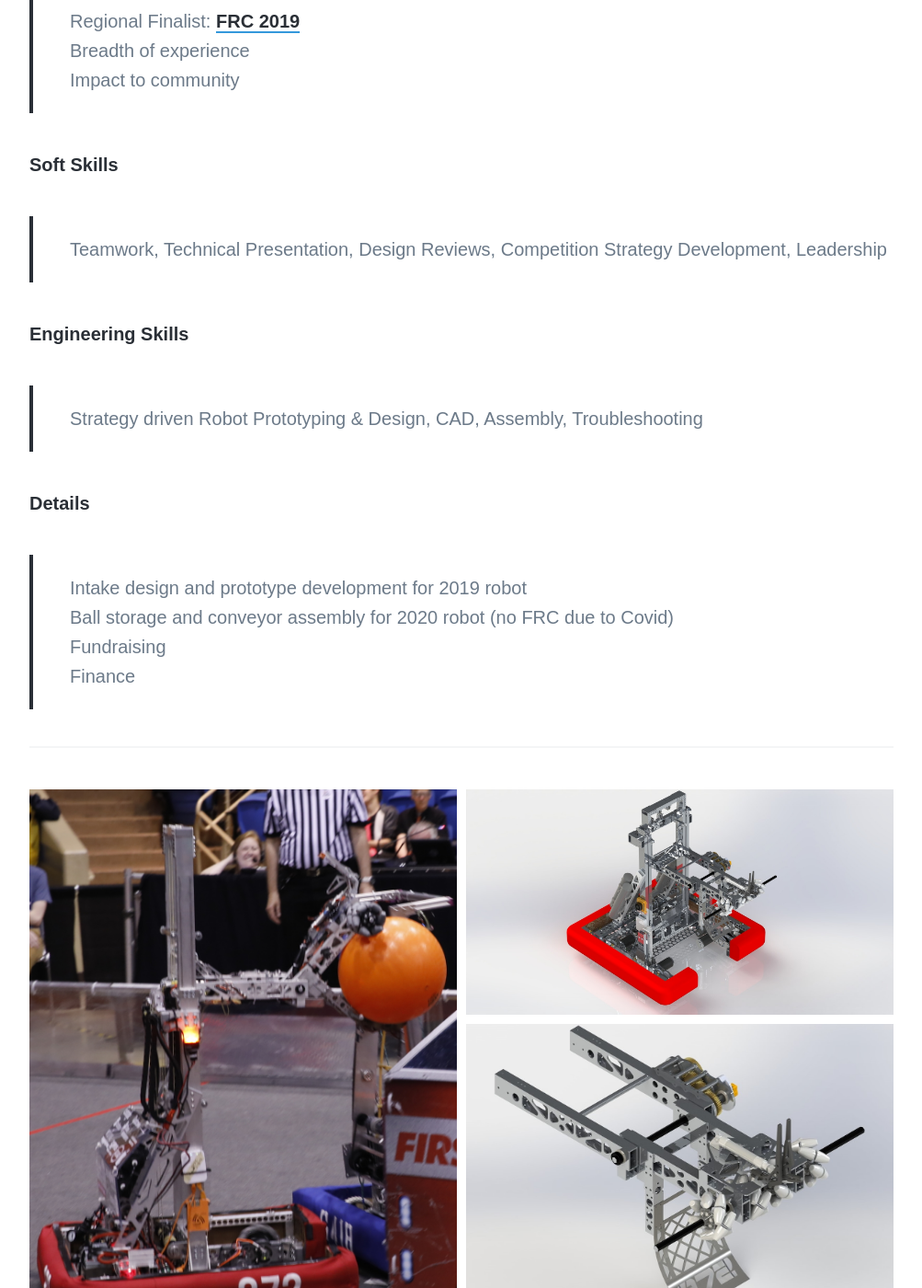
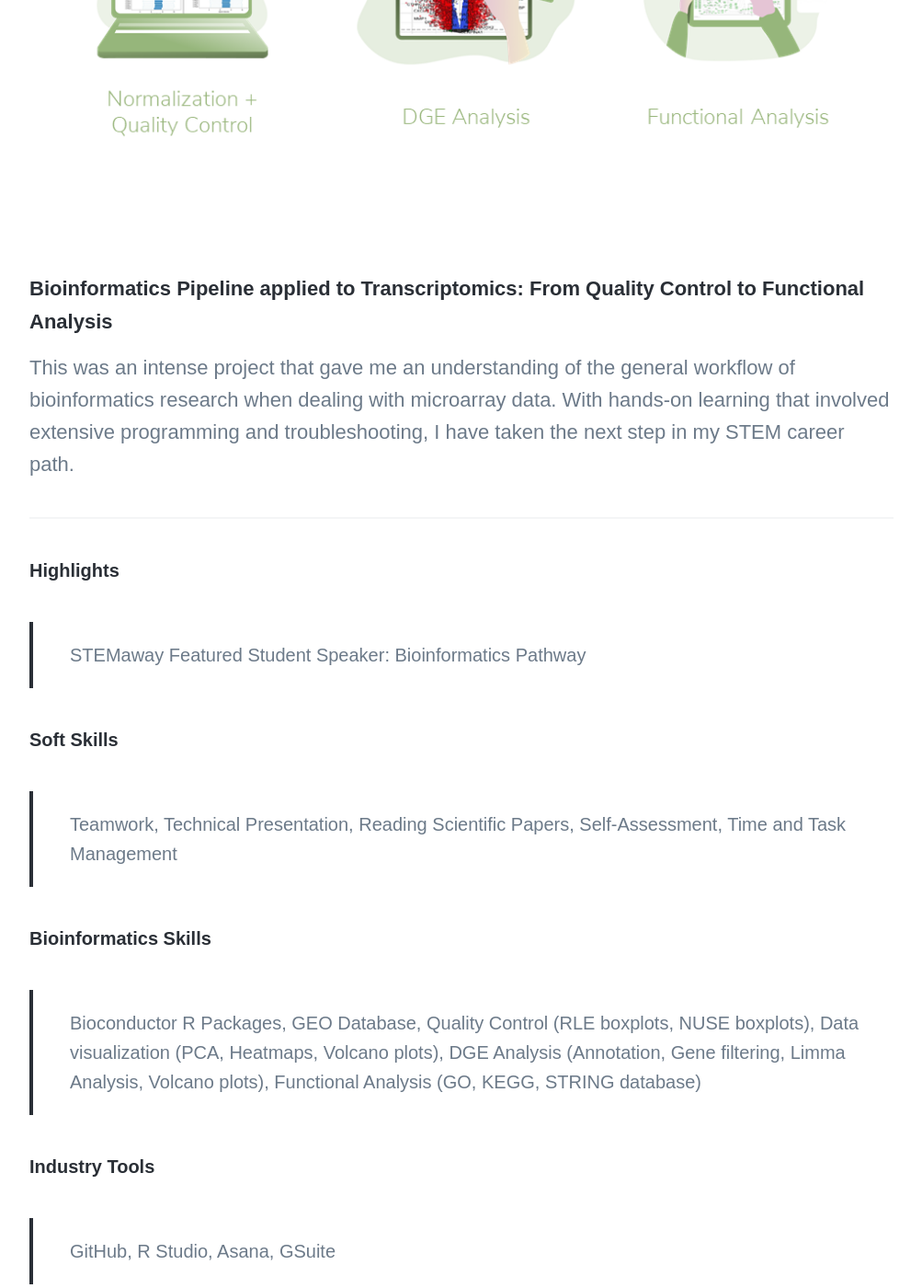
Before and after one commit to disha-22/disha-22.github.io, a Jekyll site: the page built from _projects/bio.md, in a window 1280 px wide and 1400 px high, scrolled down 848 px. Shown: the whole window at 92% size, without its empty margins (138-1141 px from the left). Built offline with Jekyll 4.4.1, drawn with Linux system fonts in a browser that asks for light colours; nearby versions of some CDN libraries; some web fonts are replaced; some of the changed text lies outside the part shown.

Commit message:
Update bio.md

```diff
--- a/_projects/bio.md
+++ b/_projects/bio.md
@@ -1,30 +1,34 @@
 ---
-title: 'Competitive Robotics'
-subtitle: 'Regional Finalists - FRC 2019'
-date: 2018-05-30 00:00:00
-description: Design and Assembly <br> Fundraising and Finance <br> Community Outreach
-featured_image: '/images/demo/r1.jpg'
+title: 'Bioinformatics Pipeline applied to Transcriptomics'
+subtitle: 'Internship - Summer 2020'
+date: 2018-06-30 00:00:00
+description: Transcriptomics Data Analysis using Bioconductor R Packages - From Quality Control to Functional Analysis
+featured_image: '/images/demo/bioinformatics.png'
 ---
 
-<br>
-Member of the Los Gatos High School Robotics Team: <a href ="http://ironclaw972.org/"> 972 IronClaw </a> in Freshman and Sophomore years.
+![](/images/demo/bioinformatics-p.png)
+
+<h4>Bioinformatics Pipeline applied to Transcriptomics: From Quality Control to Functional Analysis</h4>
+
+This was an intense project that gave me an understanding of the general workflow of bioinformatics research when dealing with microarray data. With hands-on learning that involved extensive programming and troubleshooting, I have taken the next step in my STEM career path.
 
 <hr>
 
 <h6> Highlights </h6>
-> Regional Finalist: <a href="https://frc-events.firstinspires.org/team/972"> FRC 2019 </a> <br> Breadth of experience <br> Impact to community
+> STEMaway Featured Student Speaker: Bioinformatics Pathway
 
 <h6> Soft Skills </h6>
-> Teamwork, Technical Presentation, Design Reviews, Competition Strategy Development, Leadership
+> Teamwork, Technical Presentation, Reading Scientific Papers, Self-Assessment, Time and Task Management
 
-<h6> Engineering Skills </h6>
-> Strategy driven Robot Prototyping & Design, CAD, Assembly, Troubleshooting
+<h6> Bioinformatics Skills </h6>
+> Bioconductor R Packages, GEO Database, Quality Control (RLE boxplots, NUSE boxplots), Data visualization (PCA, Heatmaps, Volcano plots),
+DGE Analysis (Annotation, Gene filtering, Limma Analysis, Volcano plots), Functional Analysis (GO, KEGG, STRING database)
 
+<h6> Industry Tools </h6>
+> GitHub, R Studio, Asana, GSuite
 
 <h6> Details </h6>
-> Intake design and prototype development for 2019 robot <br> Ball storage and conveyor assembly for 2020 robot (no FRC due to Covid) <br> Fundraising <br> Finance
-
-
+> Batch correction, quality control, phenotypic analysis, differential gene expression analysis, and functional analysis on the GSE8761 and GSE32323 datasets from the GEO database. <br> Identify genes that could be potential prognostic markers for colorectal cancer based on the analyses mentioned above.
 ---
 
 
@@ -36,9 +40,3 @@ Member of the Los Gatos High School Robotics Team: <a href ="http://ironclaw972.
 
 
 ---
-
-
-<iframe width="560" height="315" src="https://www.youtube.com/embed/pdRBp6AnNCw" frameborder="0" allow="accelerometer; autoplay; clipboard-write; encrypted-media; gyroscope; picture-in-picture" allowfullscreen></iframe>
-
-
----
```
